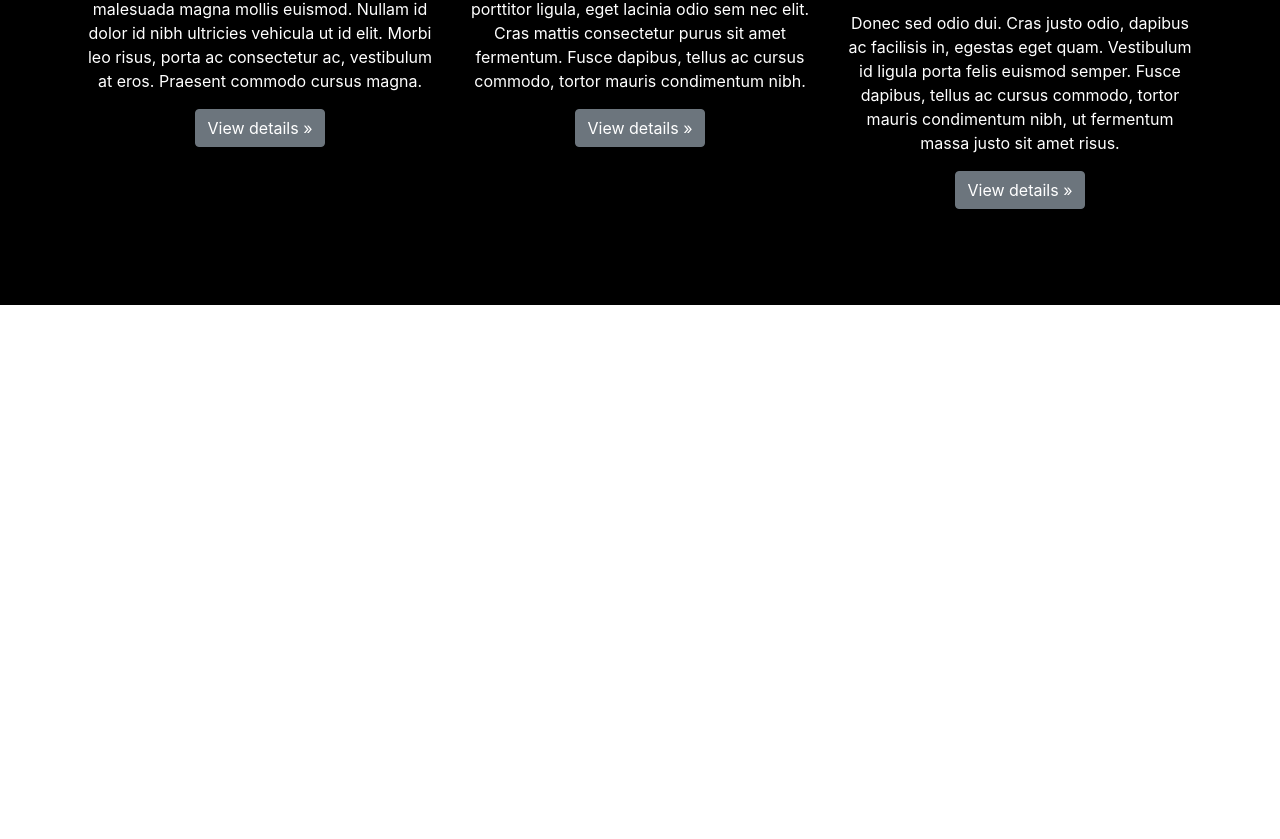
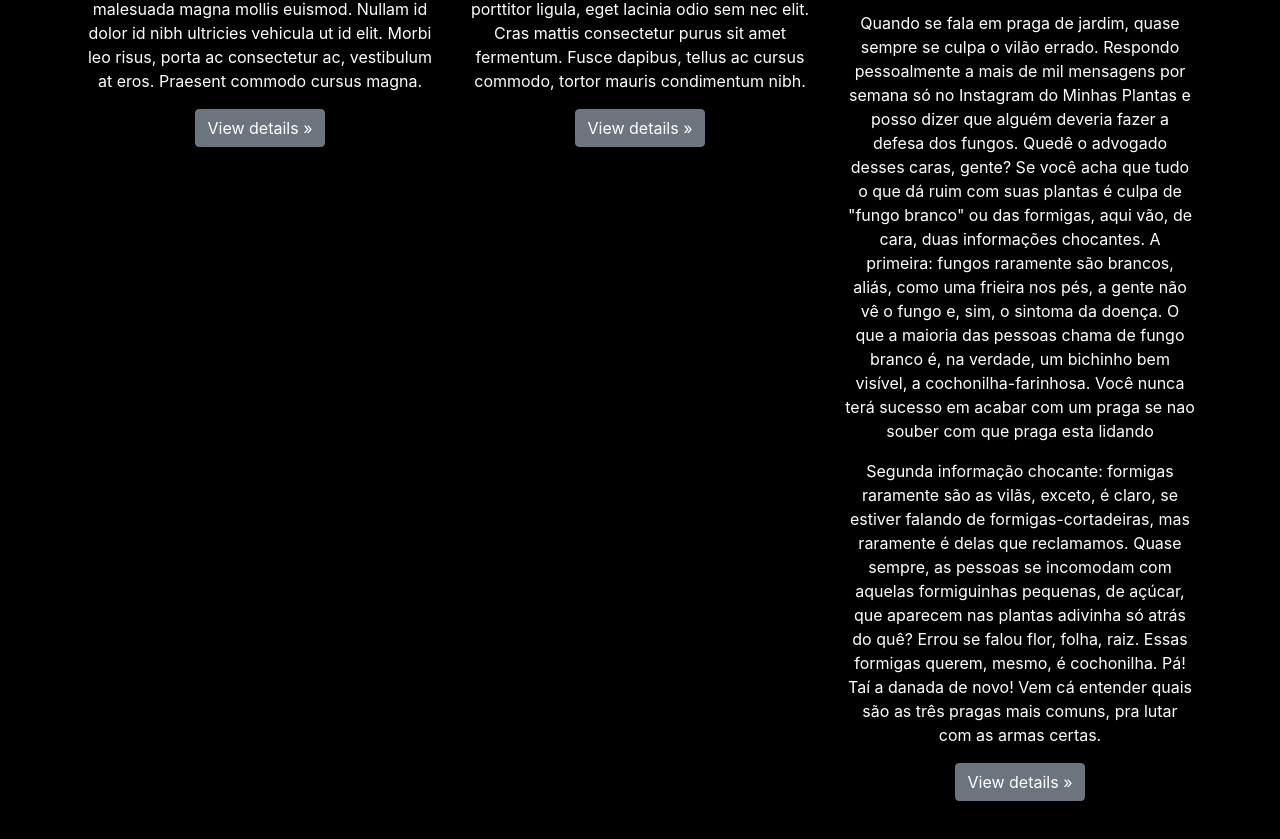
Before and after one commit to acwronski/paraiso-das-orquideas, a Next.js app: page / in a window 1280 px wide. Shown: the part 535-1374 px from the top of the page. Before the commit the page ends 840 px from the top, so only its background shows below. Built offline with nearby package versions, Linux system fonts and the light colour scheme.

Commit message:
adicionei texto cochinilhas

```diff
--- a/pages/index.js
+++ b/pages/index.js
@@ -66,7 +66,8 @@ function Home() {
 
                         </div>
                             <h2 className='mt-4   mb-4'>Tratamento Cochinilhas</h2>
-                            <p>Donec sed odio dui. Cras justo odio, dapibus ac facilisis in, egestas eget quam. Vestibulum id ligula porta felis euismod semper. Fusce dapibus, tellus ac cursus commodo, tortor mauris condimentum nibh, ut fermentum massa justo sit amet risus.</p>
+                            <p>Quando se fala em praga de jardim, quase sempre se culpa o vilão errado. Respondo pessoalmente a mais de mil mensagens por semana só no Instagram do Minhas Plantas e posso dizer que alguém deveria fazer a defesa dos fungos. Quedê o advogado desses caras, gente? Se você acha que tudo o que dá ruim com suas plantas é culpa de "fungo branco" ou das formigas, aqui vão, de cara, duas informações chocantes. A primeira: fungos raramente são brancos, aliás, como uma frieira nos pés, a gente não vê o fungo e, sim, o sintoma da doença. O que a maioria das pessoas chama de fungo branco é, na verdade, um bichinho bem visível, a cochonilha-farinhosa. Você nunca terá sucesso em acabar com um praga se nao souber com que praga esta lidando</p>
+                            <p>Segunda informação chocante: formigas raramente são as vilãs, exceto, é claro, se estiver falando de formigas-cortadeiras, mas raramente é delas que reclamamos. Quase sempre, as pessoas se incomodam com aquelas formiguinhas pequenas, de açúcar, que aparecem nas plantas adivinha só atrás do quê? Errou se falou flor, folha, raiz. Essas formigas querem, mesmo, é cochonilha. Pá! Taí a danada de novo! Vem cá entender quais são as três pragas mais comuns, pra lutar com as armas certas.</p>
                             <p><a class="btn btn-secondary" href="#" role="button">View details &raquo;</a></p>
                         </div>
                     </div>
```
